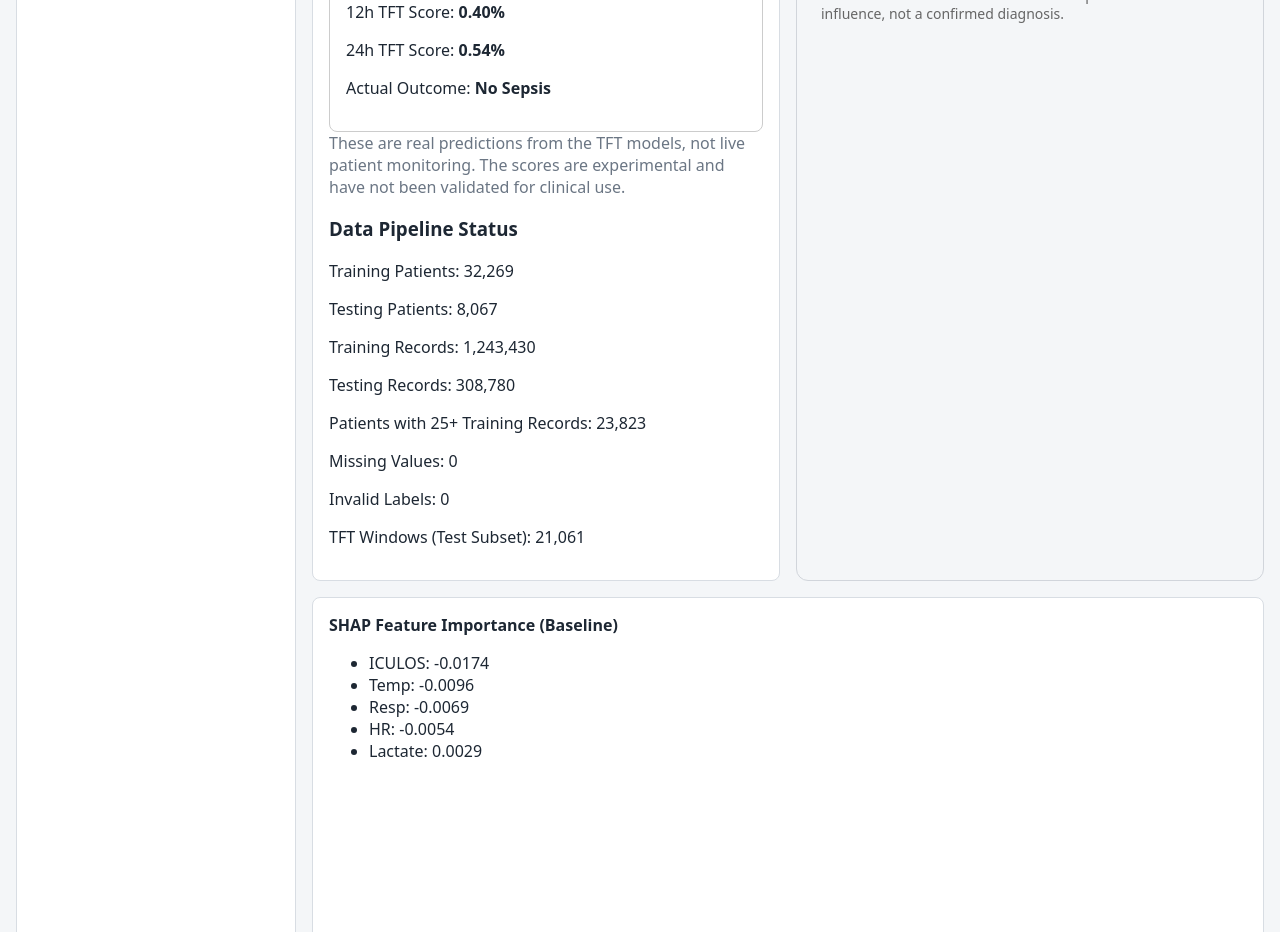
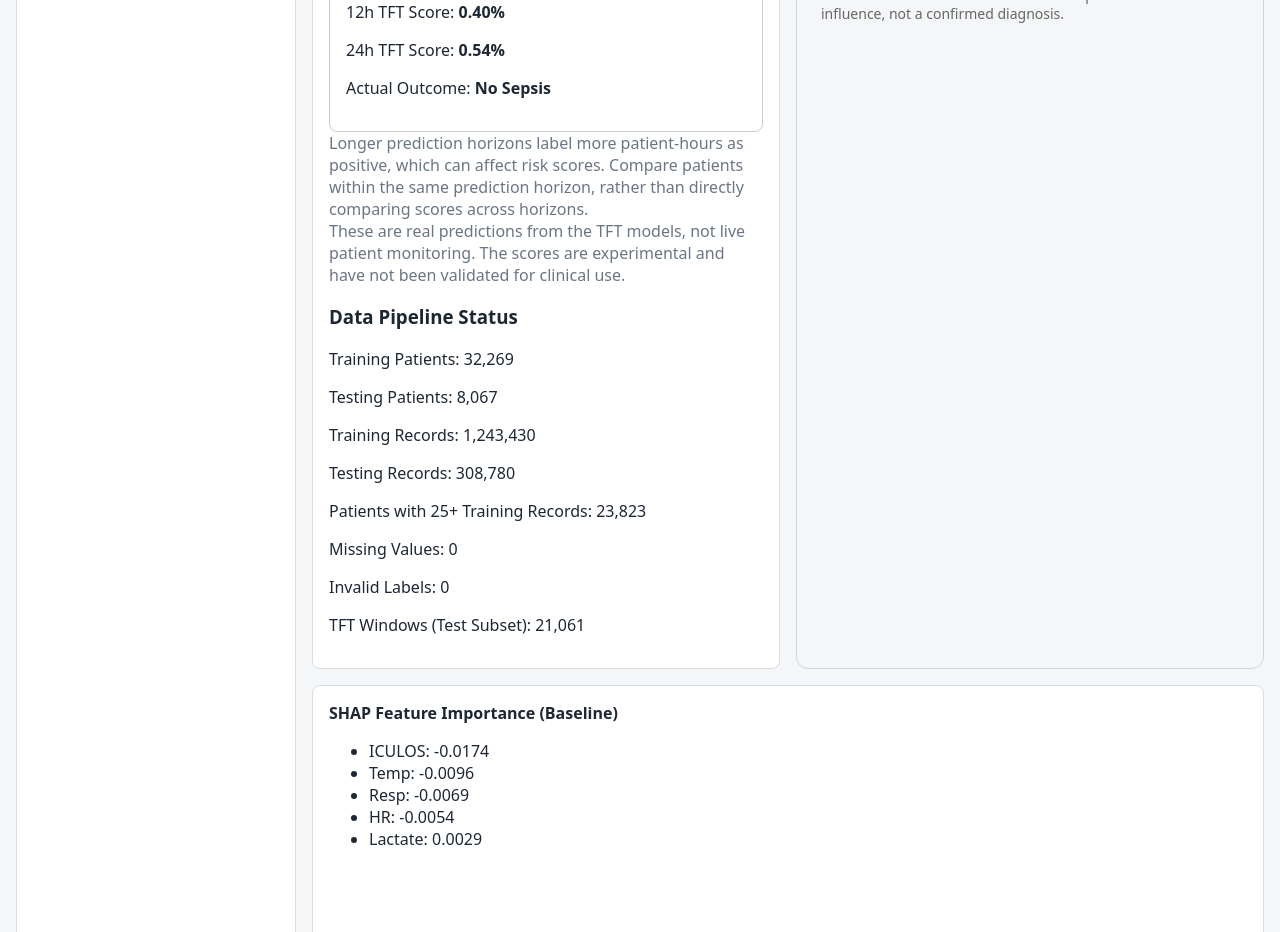
Before and after one commit to aisutd/sepsisguard, a React app in the folder frontend/: page / in a window 1280 px wide. Shown: the part 780-1712 px from the top of the page. Built offline with nearby package versions, Linux system fonts and the light colour scheme; the HTML template or start-up script is replaced by a standard one.

Commit message:
Add dashboard disclaimer

```diff
--- a/frontend/src/components/RiskScore.jsx
+++ b/frontend/src/components/RiskScore.jsx
@@ -119,6 +119,13 @@ function RiskScore() {
             </div>
 
             <p className="placeholder">
+                Longer prediction horizons label more patient-hours
+                as positive, which can affect risk scores.
+                Compare patients within the same prediction horizon,
+                rather than directly comparing scores across horizons.
+            </p>
+
+            <p className="placeholder">
                 These are real predictions from the TFT
                 models, not live patient monitoring. The scores
                 are experimental and have not been validated
```
